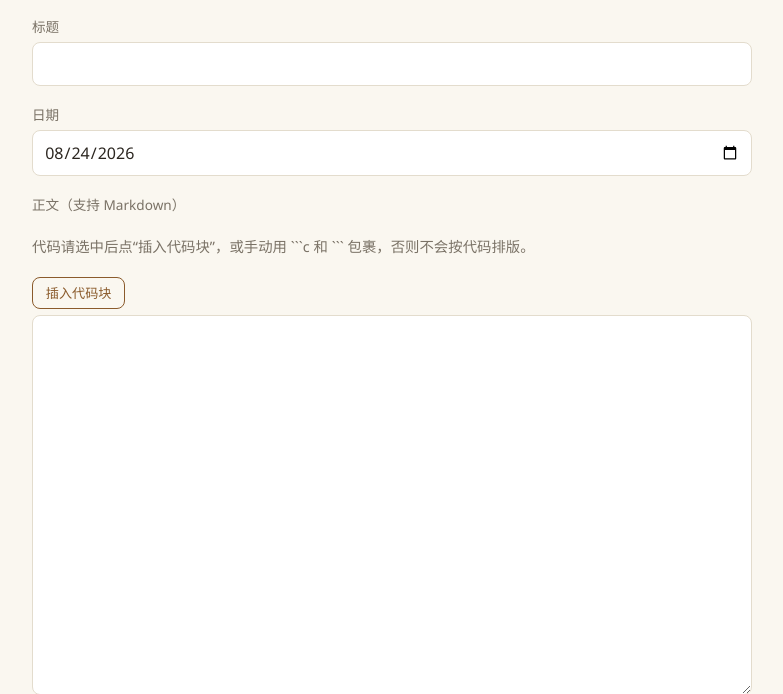
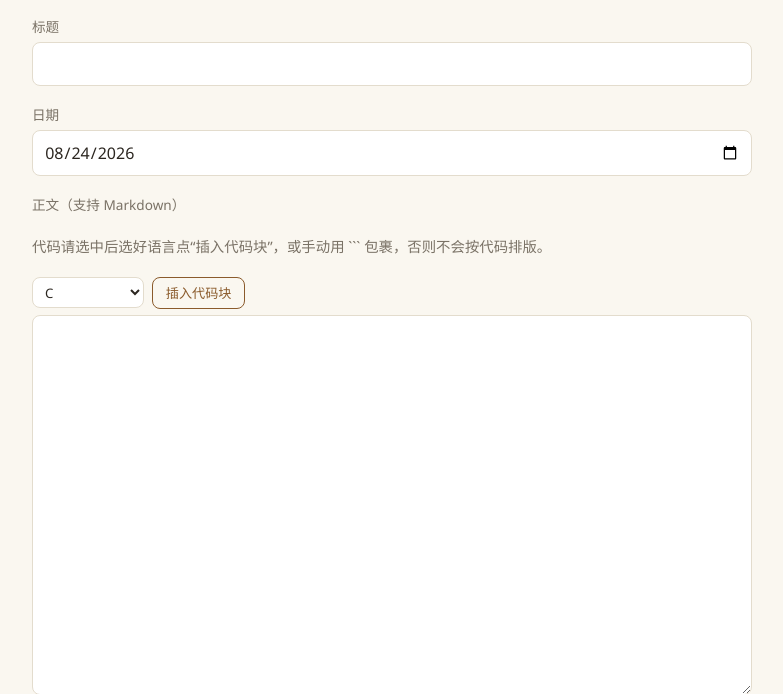
Before and after one commit to abc01013579/tcm-classics, a Flask app: page /journal/new in a window 1280 px wide. Shown: the part 275-969 px from the top of the page, without its empty margins (248-1031 px from the left). Run offline with Flask 3, Linux system fonts and the light colour scheme; the visitor is signed in with stand-in values (Sample User, id 1); parts of the project's set-up code (start-up, migrations or seed data) failed here and were passed over.

Commit message:
Generalize code-block insert and unfenced-code guard to Python/JS

````diff
--- a/static/style.css
+++ b/static/style.css
@@ -194,6 +194,23 @@ h1 {
 
 .entry-form button:hover {
   opacity: 0.9;
+}
+
+.entry-form .code-controls {
+  align-self: flex-start;
+  display: flex;
+  gap: 0.5rem;
+  align-items: center;
+}
+
+.entry-form .code-controls select {
+  font-family: inherit;
+  font-size: 0.82rem;
+  padding: 0.3rem 0.5rem;
+  border-radius: 8px;
+  border: 1px solid var(--border);
+  background: var(--card-bg);
+  color: var(--text);
 }
 
 .entry-form .code-btn {
--- a/templates/journal_new.html
+++ b/templates/journal_new.html
@@ -19,8 +19,16 @@
     <input type="date" id="date" name="date" value="{{ form.date }}" required>
 
     <label for="body">正文（支持 Markdown）</label>
-    <p class="hint">代码请选中后点“插入代码块”，或手动用 ```c 和 ``` 包裹，否则不会按代码排版。</p>
-    <button type="button" id="insert-code-btn" class="code-btn">插入代码块</button>
+    <p class="hint">代码请选中后选好语言点“插入代码块”，或手动用 ``` 包裹，否则不会按代码排版。</p>
+    <span class="code-controls">
+      <select id="code-lang">
+        <option value="c">C</option>
+        <option value="python">Python</option>
+        <option value="javascript">JavaScript</option>
+        <option value="">(无语言标签)</option>
+      </select>
+      <button type="button" id="insert-code-btn" class="code-btn">插入代码块</button>
+    </span>
     <textarea id="body" name="body" rows="14" required>{{ form.body }}</textarea>
 
     <label for="body_en">English translation（选填）</label>
@@ -33,13 +41,15 @@
   <script>
     document.getElementById("insert-code-btn").addEventListener("click", function () {
       var ta = document.getElementById("body");
+      var lang = document.getElementById("code-lang").value;
       var start = ta.selectionStart;
       var end = ta.selectionEnd;
       var selected = ta.value.slice(start, end);
-      var fenced = "```c\n" + selected + "\n```";
+      var openFence = "```" + lang + "\n";
+      var fenced = openFence + selected + "\n```";
       ta.setRangeText(fenced, start, end, "end");
       if (!selected) {
-        var cursor = start + "```c\n".length;
+        var cursor = start + openFence.length;
         ta.setSelectionRange(cursor, cursor);
       }
       ta.focus();
@@ -47,7 +57,13 @@
 
     // Catches code pasted/typed straight into the body without a ```
     // fence (the recurring failure mode: it saves as unstyled plain text).
-    var CODE_LIKE_RE = /#include\s*<|\bint\s+main\s*\(|(;[ \t]*\n.*){2,}|\{[\s\S]*;[\s\S]*\}/;
+    // Covers C (#include/int main/brace+semicolon), Python (def/class),
+    // and JS (function/console.log) tells. "class"/"import" alone are
+    // deliberately excluded -- this user's entries discuss "asset class"
+    // and "import tariffs" in plain English prose, which would false-
+    // trigger on a loose match; class is only flagged in its code shape
+    // (name followed by ':' or '{').
+    var CODE_LIKE_RE = /#include\s*<|\bint\s+main\s*\(|\bdef\s+\w+\s*\(|\bclass\s+\w+\s*[:{]|\bconsole\.log\s*\(|\bfunction\s+\w+\s*\(|(;[ \t]*\n.*){2,}|\{[\s\S]*;[\s\S]*\}/;
     function looksLikeUnfencedCode(text) {
       return CODE_LIKE_RE.test(text) && text.indexOf("```") === -1;
     }
````
